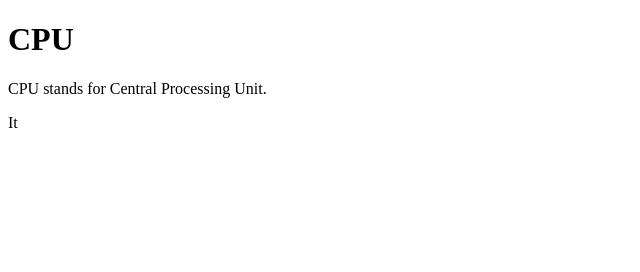
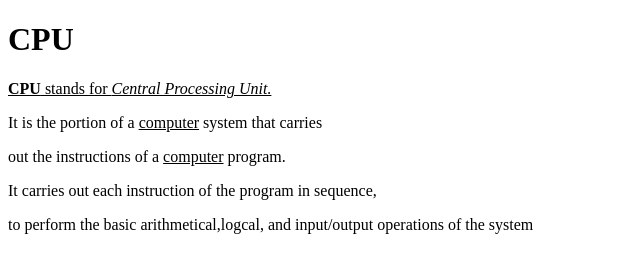
Before and after one commit to iamneo-production/ceebfefcbfeadaeccdfffebaeceaec, a website: page public/index.html in a window 1280 px wide. Shown: the whole page, without its empty margins (0-640 px from the left). Drawn offline with Linux system fonts and the light colour scheme.

Commit message:
Backup Commit

```diff
--- a/public/index.html
+++ b/public/index.html
@@ -9,7 +9,10 @@
 </head>
 <body>
     <h1>CPU</h1>
-    <P> CPU stands for Central Processing Unit.</P>
-    <P>It </P>
+    <p> <U><b> CPU</b> stands for <i> Central Processing Unit.</i></p></U>
+    <p>It is the portion of a <U>computer</U> system that carries</P>
+    <p>out the instructions of a <u>computer</u> program.</p>
+    <p>It carries out each instruction of the program in sequence,</p>
+    <p>to perform the basic arithmetical,logcal, and input/output operations of the system</p>
 </body>
 </html>
```
